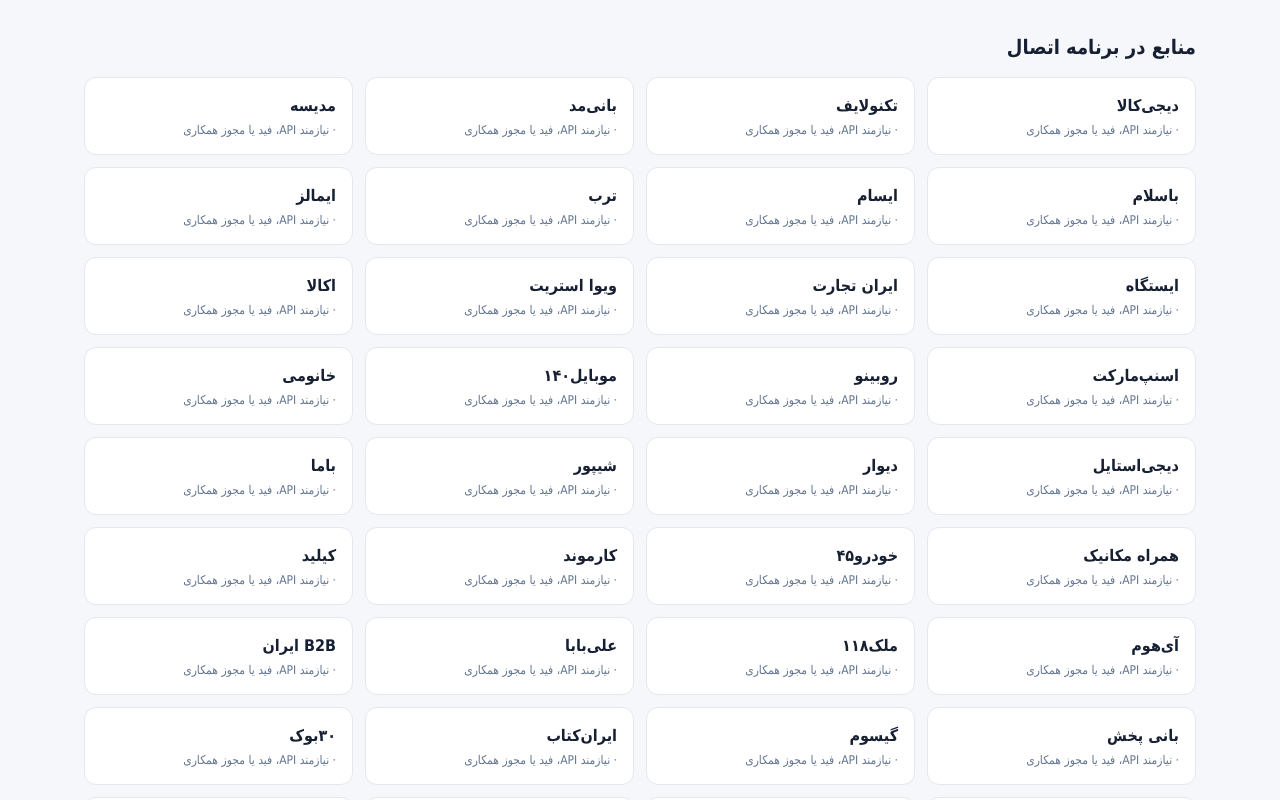
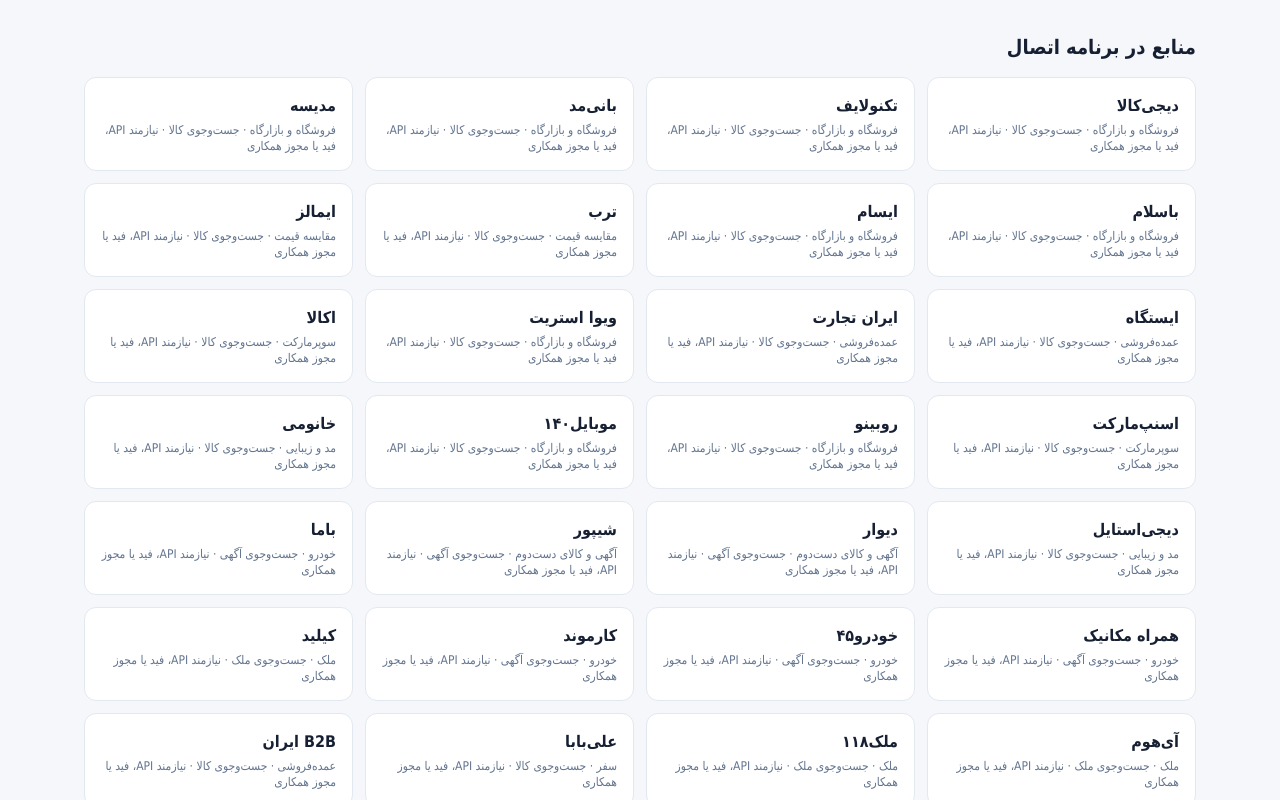
Before and after one commit to bardia139/IranMart, a Next.js app: page / in a window 1280 px wide. Shown: the part 1020-1820 px from the top of the page. Built offline with nearby package versions, Linux system fonts and the light colour scheme.

Commit message:
Display complete categorized source directory

```diff
--- a/src/app/page.tsx
+++ b/src/app/page.tsx
@@ -49,7 +49,7 @@ export default function Home() {
       </article>) : <p className="text-slate-500">نتیجه آزمایشی برای این عبارت پیدا نشد.</p>}</div>
       <p className="mt-5 text-xs leading-6 text-slate-500">توجه: این نسخه صرفاً رابط اولیه است. قیمت‌ها، فروشندگان، امتیازها و نظرات واقعی نیستند و هنوز هیچ منبع خارجی به سامانه متصل نشده است.</p>
     </section>
-    <section className="max-w-6xl mx-auto px-5 pb-16"><h2 className="text-xl font-bold mb-4">منابع در برنامه اتصال</h2><div className="grid sm:grid-cols-2 lg:grid-cols-4 gap-3">{sources.map(s => <div key={s.name} className="bg-white border border-slate-200 rounded-xl p-4"><div className="font-bold">{s.name}</div><div className="text-xs text-slate-500 mt-1">{s.type} · {s.status}</div></div>)}</div></section>
+    <section className="max-w-6xl mx-auto px-5 pb-16"><h2 className="text-xl font-bold mb-4">منابع در برنامه اتصال</h2><div className="grid sm:grid-cols-2 lg:grid-cols-4 gap-3">{sources.map(s => <div key={s.name} className="bg-white border border-slate-200 rounded-xl p-4"><div className="font-bold">{s.name}</div><div className="text-xs text-slate-500 mt-1">{s.group} · {s.integration} · {s.status}</div></div>)}</div></section>
     <footer className="text-center text-xs text-slate-500 py-7 border-t border-slate-200">ایران‌مارت · نسخه اولیه</footer>
   </main>;
 }
```
